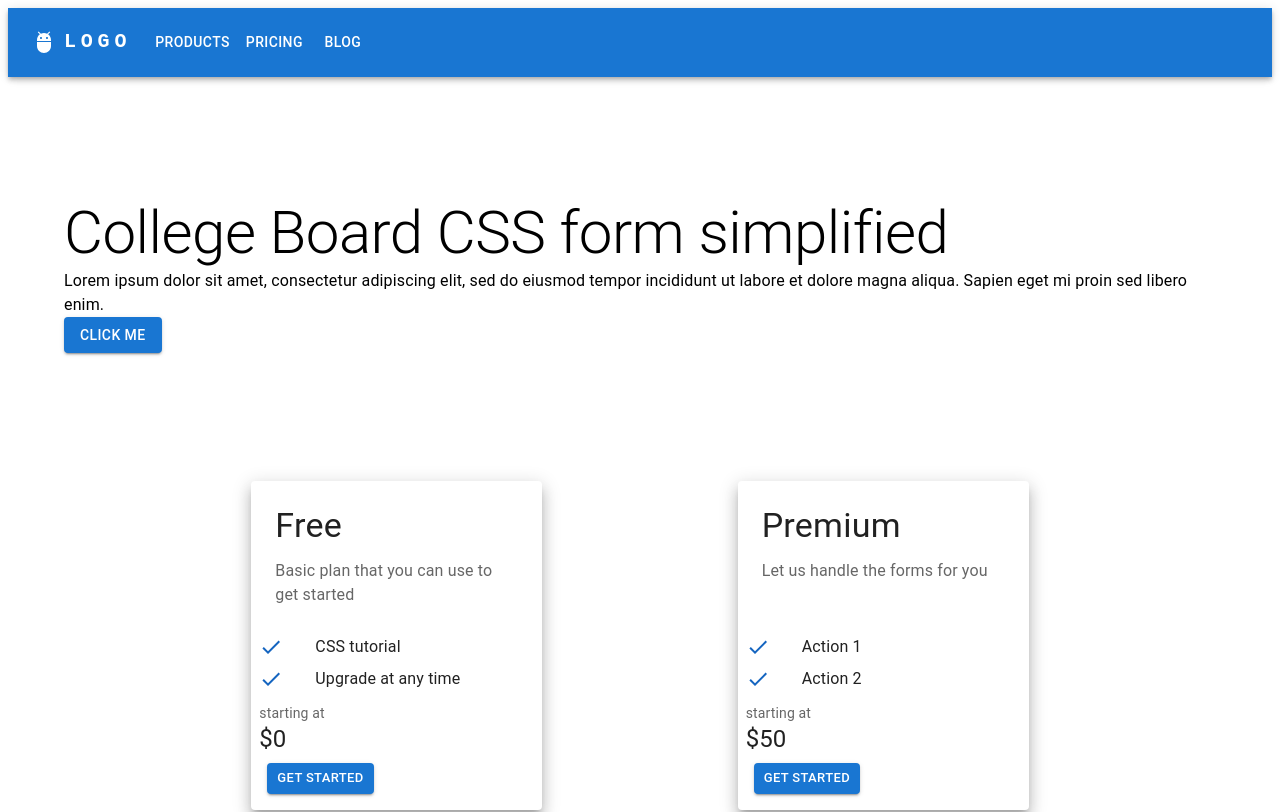
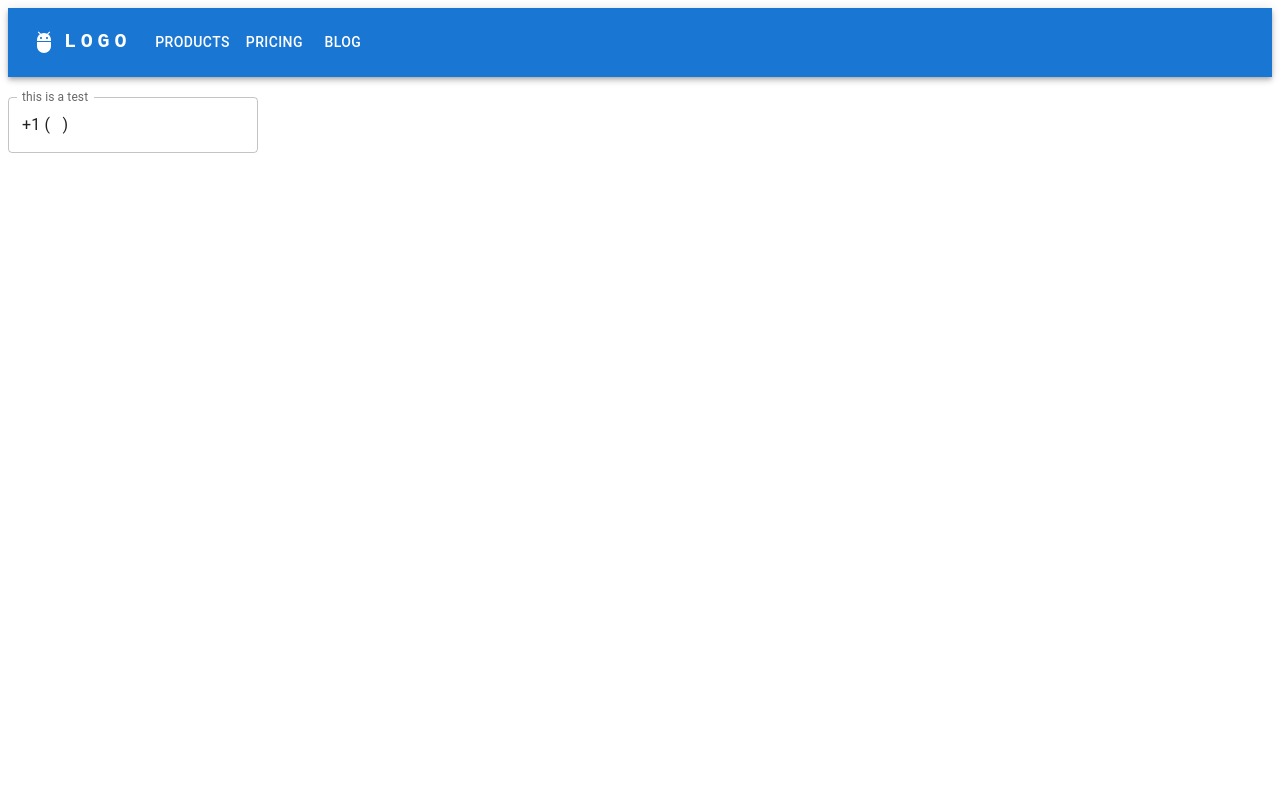
Before and after one commit to PCConsulting1/css-express-form, a React (Vite) app: page / in a window 1280 px wide. Shown: the top 812 px of the page. Built offline with nearby package versions, Linux system fonts and the light colour scheme.

Commit message:
added custom form input component

```diff
--- /dev/null
+++ b/src/components/inputs/FormInput.tsx
@@ -0,0 +1,177 @@
+import TextField from '@mui/material/TextField';
+import FormControlLabel from '@mui/material/FormControlLabel';
+import Checkbox from '@mui/material/Checkbox';
+import Box from '@mui/material/Box';
+import MenuItem from '@mui/material/MenuItem';
+import FormHelperText from '@mui/material/FormHelperText';
+import Select from '@mui/material/Select';
+import {
+  Controller,
+  FieldError,
+  FieldValue,
+  Control,
+  FieldValues,
+} from 'react-hook-form';
+import { PatternFormat, NumericFormat } from 'react-number-format';
+
+const formats = {
+  social: '### - ## - ####',
+  phone: '+1 (###) ### ####',
+  date: '## / ## / ####',
+};
+
+const rules = {
+  email: {
+    value: /^[\w-.]+@([\w-]+\.)+[\w-]{2,4}$/gi,
+    message: 'Invalid Email',
+  },
+};
+
+interface FieldProps {
+  label: string;
+  value: FieldValue<any>;
+  onChange: any;
+  error?: FieldError | undefined;
+}
+
+const CustomField = ({ label, value, onChange, error }: FieldProps) => {
+  return (
+    <TextField
+      label={label}
+      value={value}
+      onChange={onChange}
+      error={!!error}
+      helperText={error ? error.message : null}
+      sx={{ minWidth: 250 }}
+    />
+  );
+};
+
+interface Props {
+  variant?: string;
+  name: string;
+  control: Control<FieldValues, any>;
+  label: string;
+  isRequired?: boolean;
+  defaultValue?: string | boolean;
+  options?: Array<string>;
+}
+
+const getInputType = (
+  label: string,
+  value: FieldValue<any>,
+  onChange: any,
+  variant?: string,
+  options?: Array<string>,
+  error?: FieldError | undefined
+) => {
+  switch (variant) {
+    case 'select':
+      return (
+        <Box sx={{ width: 250, padding: 0, margin: 0 }}>
+          <Select
+            variant="outlined"
+            value={value || ''}
+            displayEmpty
+            onChange={onChange}
+            error={!!error}
+            sx={{ width: '100%' }}
+          >
+            <MenuItem value="" disabled>
+              {label}
+            </MenuItem>
+
+            {options &&
+              options.map((option: string) => (
+                <MenuItem key={option} value={option}>
+                  {option}
+                </MenuItem>
+              ))}
+          </Select>
+          <FormHelperText sx={{ color: 'red', position: 'relative', left: 25 }}>
+            {error ? 'Required Field' : null}
+          </FormHelperText>
+        </Box>
+      );
+    case 'date':
+    case 'phone':
+    case 'social':
+      return (
+        <PatternFormat
+          customInput={CustomField}
+          label={label}
+          format={formats[variant as keyof typeof formats]}
+          value={value}
+          onValueChange={(v: any) => {
+            onChange(v.value);
+          }}
+          valueIsNumericString
+          allowEmptyFormatting
+          error={error}
+        />
+      );
+    case 'money':
+      return (
+        <NumericFormat
+          label={label}
+          customInput={CustomField}
+          value={value}
+          onValueChange={(v: any) => {
+            onChange(v.floatValue);
+          }}
+          decimalScale={2}
+          fixedDecimalScale
+          prefix={'$'}
+          error={error}
+        />
+      );
+    case 'checkbox':
+      if (typeof value === 'string') {
+        throw new TypeError('checkbox defaultValue prop must be boolean');
+      }
+      return (
+        <FormControlLabel
+          control={
+            <Checkbox color="primary" checked={value} onChange={onChange} />
+          }
+          label={label}
+        />
+      );
+    default:
+      return (
+        <TextField
+          label={label}
+          value={value}
+          onChange={onChange}
+          error={!!error}
+          helperText={error ? error.message : null}
+          sx={{ minWidth: 250 }}
+        />
+      );
+  }
+};
+export default function ({
+  variant = 'basic',
+  name,
+  control,
+  label,
+  isRequired = false,
+  defaultValue = '',
+  options = [],
+}: Props) {
+  const inputRules = {
+    ...rules[variant as keyof typeof rules],
+    required: { value: isRequired, message: 'Required Field' },
+  };
+  return (
+    <Controller
+      name={name}
+      control={control}
+      defaultValue={defaultValue}
+      rules={inputRules}
+      render={({ field: { onChange, value }, fieldState: { error } }) =>
+        getInputType(label, value, onChange, variant, options, error)
+      }
+    />
+  );
+}
--- a/src/screens/Form.tsx
+++ b/src/screens/Form.tsx
@@ -1,5 +1,6 @@
 import { useForm } from 'react-hook-form';
 import { useState } from 'react';
+import FormInput from '../components/inputs/FormInput';
 
 export default function () {
   const { handleSubmit, control, formState } = useForm({
@@ -13,6 +14,13 @@
     <form
       onSubmit={handleSubmit(onSubmit)}
       style={{ paddingTop: 20, maxWidth: '100vw' }}
-    ></form>
+    >
+      <FormInput
+        variant="phone"
+        name="test"
+        control={control}
+        label="this is a test"
+      />
+    </form>
   );
 }
--- a/src/screens/Home.tsx
+++ b/src/screens/Home.tsx
@@ -1,13 +1,14 @@
 import WelcomeBanner from '../components/Welcome';
 import PriceList from '../components/prices/PriceList';
 import ServiceList from '../components/services/ServiceList';
-
+import Form from './Form';
 export default function () {
   return (
     <>
-      <WelcomeBanner />
+      {/* <WelcomeBanner />
       <PriceList />
-      <ServiceList />
+      <ServiceList /> */}
+      <Form />
     </>
   );
 }
```
